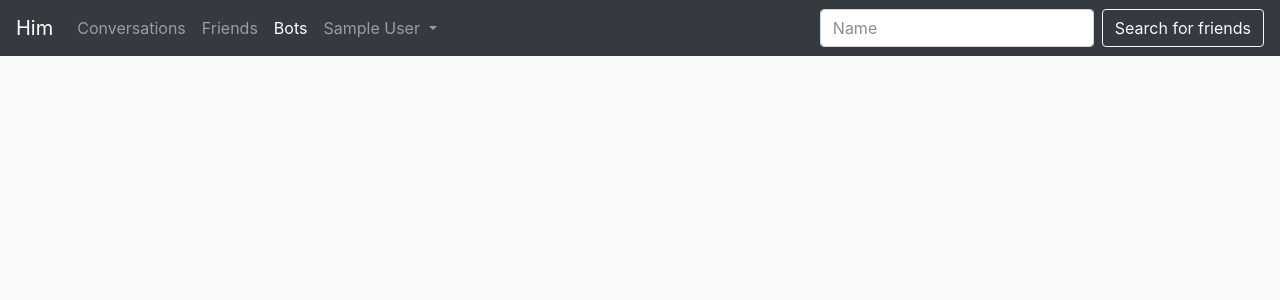
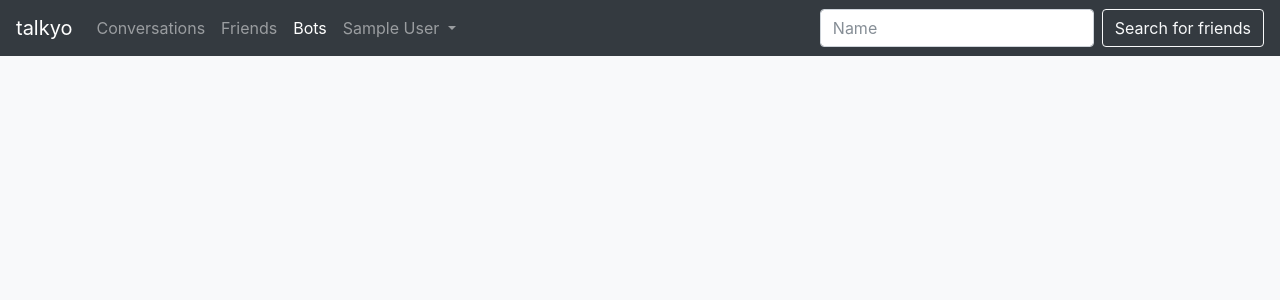
Before and after one commit to pixerius/talkyo, a Django app: page /bots/ in a window 1280 px wide. Shown: the top 300 px of the page. Run offline with Django 3.2, Linux system fonts and the light colour scheme; the visitor is signed in with stand-in values (Sample User, id 1); data that the repository does not hold is empty; some libraries are stand-ins or nearby versions.

Commit message:
project rename

```diff
--- a/bots/templates/bots/bots.html
+++ b/bots/templates/bots/bots.html
@@ -1,4 +1,4 @@
-{% extends 'gadka_szmatka/base.html' %}
+{% extends 'talkyo/base.html' %}
 
 {% block content %}
 <div class="container">
--- a/manage.py
+++ b/manage.py
@@ -3,7 +3,7 @@ import os
 import sys
 
 if __name__ == "__main__":
-    os.environ.setdefault("DJANGO_SETTINGS_MODULE", "gadka_szmatka.settings")
+    os.environ.setdefault("DJANGO_SETTINGS_MODULE", "talkyo.settings")
     try:
         from django.core.management import execute_from_command_line
     except ImportError:
--- a/messaging/templates/messaging/conversation.html
+++ b/messaging/templates/messaging/conversation.html
@@ -1,4 +1,4 @@
-{% extends 'gadka_szmatka/base.html' %}
+{% extends 'talkyo/base.html' %}
 {% load conversation_entry static %}
 
 {% block content %}
--- a/messaging/templates/messaging/conversations_list.html
+++ b/messaging/templates/messaging/conversations_list.html
@@ -1,4 +1,4 @@
-{% extends 'gadka_szmatka/base.html' %}
+{% extends 'talkyo/base.html' %}
 {% load conversation_entry %}
 
 {% block content %}
--- a/gadka_szmatka/templates/gadka_szmatka/base.html
+++ b/talkyo/templates/talkyo/base.html
@@ -1,7 +1,7 @@
-{% extends 'gadka_szmatka/core.html' %}
+{% extends 'talkyo/core.html' %}
 {% block body %}
   <nav class="navbar navbar-expand-lg navbar-dark bg-dark">
-    <span class="navbar-brand">Him</span>
+    <span class="navbar-brand">talkyo</span>
     <div class="collapse navbar-collapse" id="navbarNav">
       <ul class="navbar-nav mr-auto">
         <li class="nav-item {% if 'conversation' in request.path %}active{% endif %}">
--- a/gadka_szmatka/templates/gadka_szmatka/core.html
+++ b/talkyo/templates/talkyo/core.html
@@ -7,7 +7,7 @@
 </style>
 <html lang="en" class="h-100">
   <head>
-    <title>Him</title>
+    <title>talkyo</title>
     <meta charset="utf-8">
     <meta name="viewport" content="width=device-width, initial-scale=1, shrink-to-fit=no">
     <link rel="stylesheet" href="https://maxcdn.bootstrapcdn.com/bootstrap/4.0.0-beta.2/css/bootstrap.min.css" integrity="sha384-PsH8R72JQ3SOdhVi3uxftmaW6Vc51MKb0q5P2rRUpPvrszuE4W1povHYgTpBfshb" crossorigin="anonymous">
--- a/gadka_szmatka/urls.py
+++ b/talkyo/urls.py
@@ -1,4 +1,4 @@
-"""gadka_szmatka URL Configuration
+"""talkyo URL Configuration
 
 The `urlpatterns` list routes URLs to views. For more information please see:
     https://docs.djangoproject.com/en/1.11/topics/http/urls/
--- a/gadka_szmatka/wsgi.py
+++ b/talkyo/wsgi.py
@@ -1,5 +1,5 @@
 """
-WSGI config for gadka_szmatka project.
+WSGI config for talkyo project.
 
 It exposes the WSGI callable as a module-level variable named ``application``.
 
@@ -11,6 +11,6 @@ import os
 
 from django.core.wsgi import get_wsgi_application
 
-os.environ.setdefault("DJANGO_SETTINGS_MODULE", "gadka_szmatka.settings")
+os.environ.setdefault("DJANGO_SETTINGS_MODULE", "talkyo.settings")
 
 application = get_wsgi_application()
--- a/users/templates/registration/login.html
+++ b/users/templates/registration/login.html
@@ -1,4 +1,4 @@
-{% extends 'gadka_szmatka/core.html' %}
+{% extends 'talkyo/core.html' %}
 
 {% block body %}
 
--- a/users/templates/users/users.html
+++ b/users/templates/users/users.html
@@ -1,4 +1,4 @@
-{% extends 'gadka_szmatka/base.html' %}
+{% extends 'talkyo/base.html' %}
 
 {% block content %}
 <div class="container">
```
Also changed, not shown: talkyo/settings.py (renamed from gadka_szmatka/settings.py, +5 -5 lines), README.md, talkyo/__init__.py (added), talkyo/routing.py (renamed from gadka_szmatka/routing.py).
